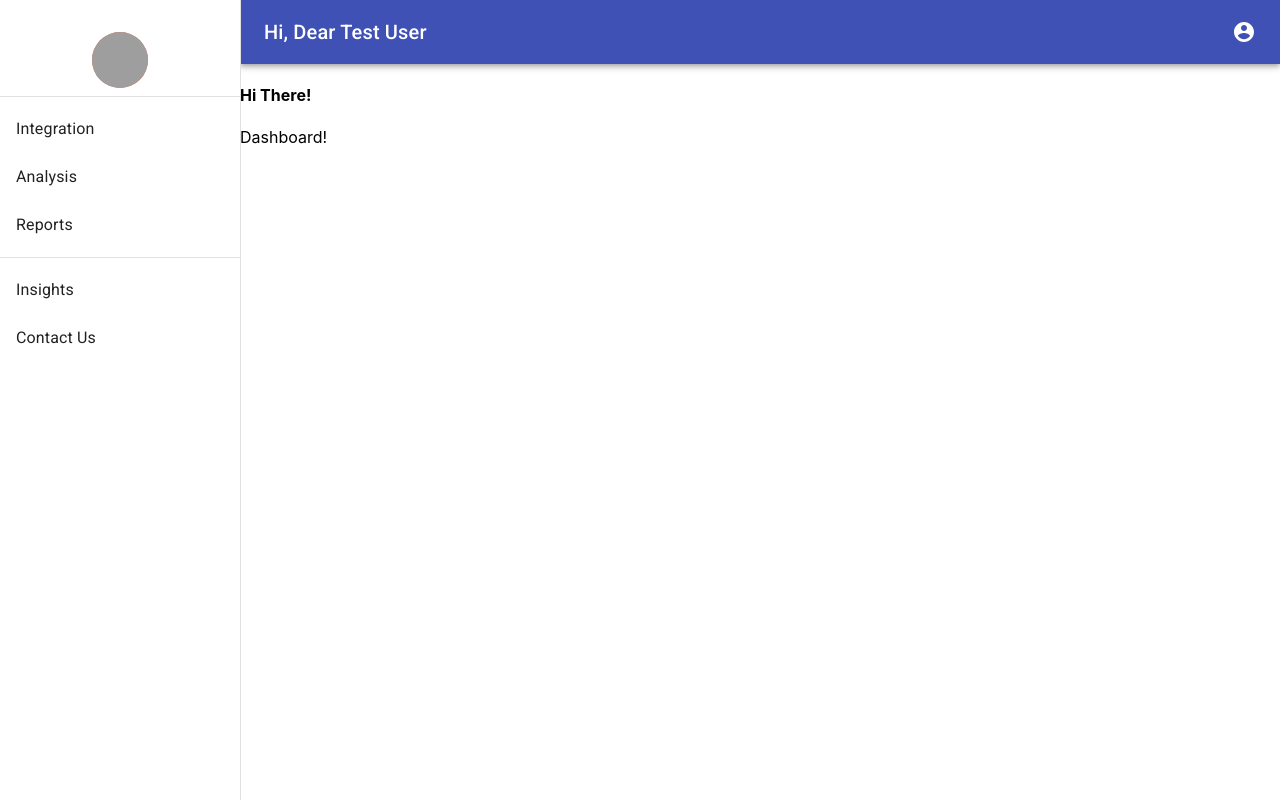
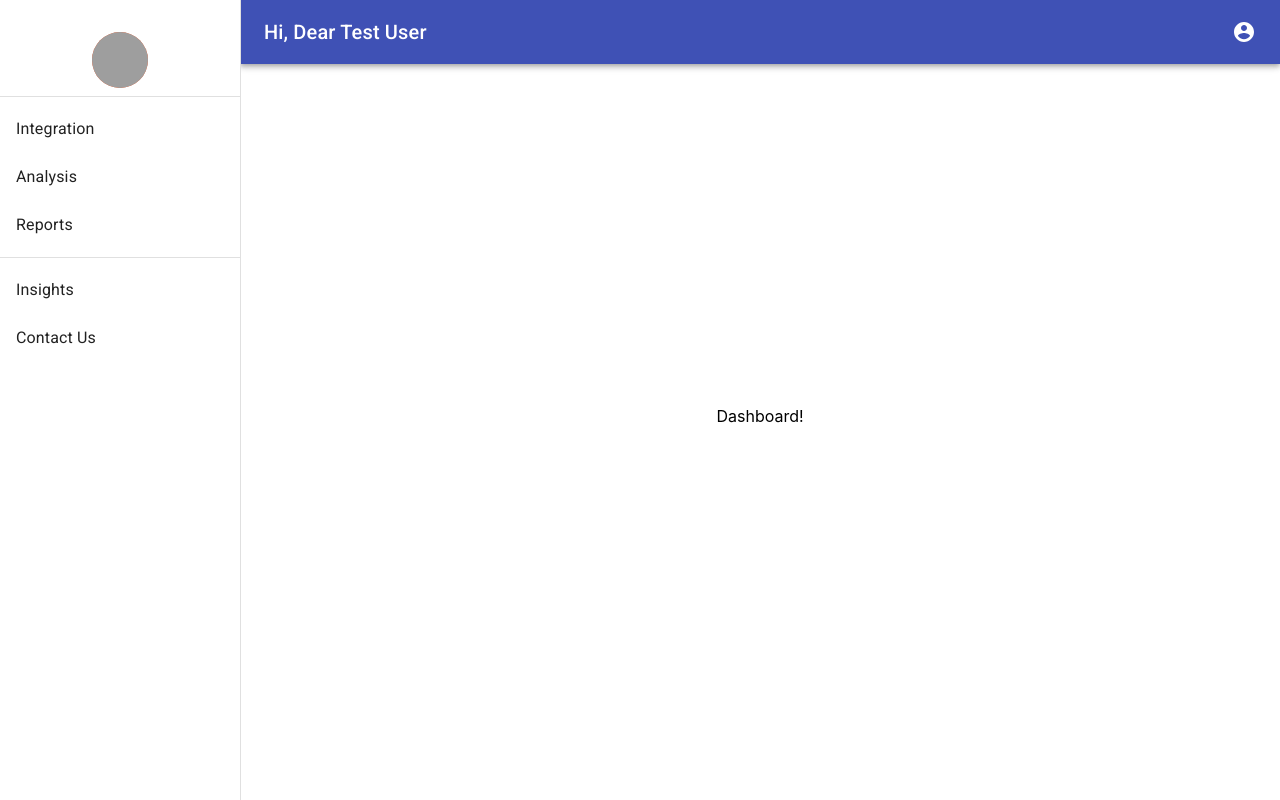
Before and after one commit to tanuj0997/react-test-task, a React (Create React App) app: page / in a window 1280 px wide. Built offline with nearby package versions, Linux system fonts and the light colour scheme; grey boxes are pictures that could not be loaded.

Commit message:
Updated UI of dashboard screen

```diff
--- a/src/app/App.js
+++ b/src/app/App.js
@@ -17,7 +17,11 @@ const useStyles = makeStyles((theme) => ({
   },
   rightContent: {
     width: `calc(100% - ${drawerWidth}px)`,
+    height: '100vh',
   },
+  contentArea: {
+    height: 'calc(100% - 96px)'
+  }
 }));
 
 const App = ({ push }) => {
@@ -29,8 +33,9 @@ const App = ({ push }) => {
       <LeftMenu goToPath={goToPath}/>
       <div className={classes.rightContent}>
         <Header placeholder="Hi, Dear Test User"/>
-        <h4>Hi There!</h4>
-        {routes}
+        <div className={classes.contentArea}>
+          {routes}
+        </div>
       </div>
     </div>
   );
--- a/src/containers/Dashboard/index.js
+++ b/src/containers/Dashboard/index.js
@@ -1,8 +1,19 @@
 import React from 'react';
+import { makeStyles } from '@material-ui/core/styles';
+
+const useStyles = makeStyles((theme) => ({
+  root: {
+    display: 'flex',
+    justifyContent: 'center',
+    alignItems: 'center',
+    height: '100%',
+  },
+}));
 
 const Dashboard = () => {
+  const classes = useStyles();
   return (
-    <div className="App">
+    <div className={classes.root}>
       Dashboard!
     </div>
   );
```
